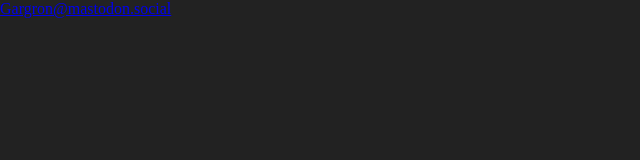
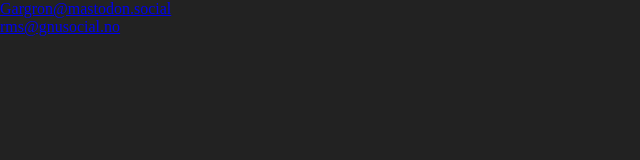
Before and after one commit to IcyDefiance/glib-frontend, a React app: page / in a window 1280 px wide. Shown: the top 160 px of the page, without its empty margins (0-640 px from the left). Built offline with nearby package versions, Linux system fonts and the light colour scheme.

Commit message:
Add rms link

```diff
--- a/src/components/pages/home/home.tsx
+++ b/src/components/pages/home/home.tsx
@@ -1,4 +1,10 @@
 import * as React from "react";
 import { Link } from "react-router-dom";
 
-export const Home: React.FC = () => <Link to="/profile/Gargron@mastodon.social">Gargron@mastodon.social</Link>;
+export const Home: React.FC = () => (
+	<>
+		<Link to="/profile/Gargron@mastodon.social">Gargron@mastodon.social</Link>
+		<br />
+		<Link to="/profile/rms@gnusocial.no">rms@gnusocial.no</Link>
+	</>
+);
```
